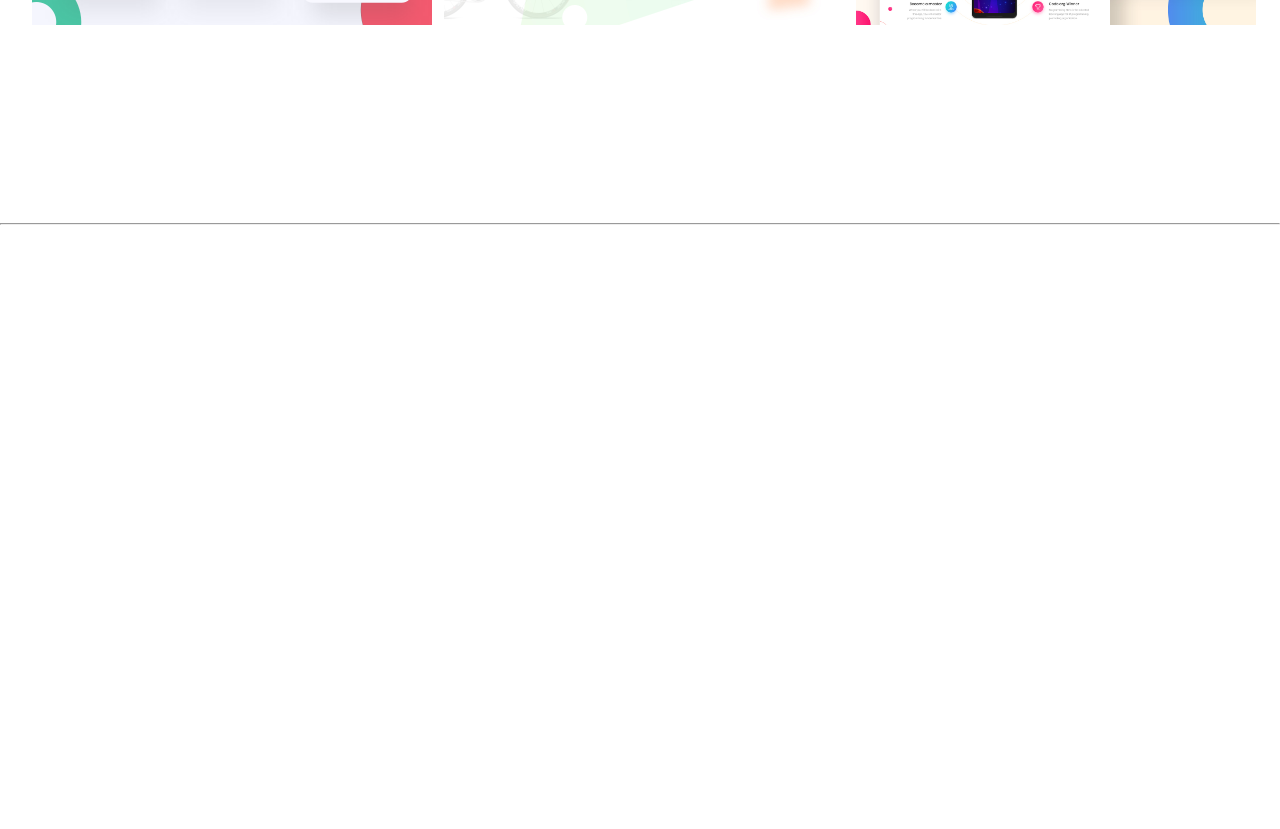
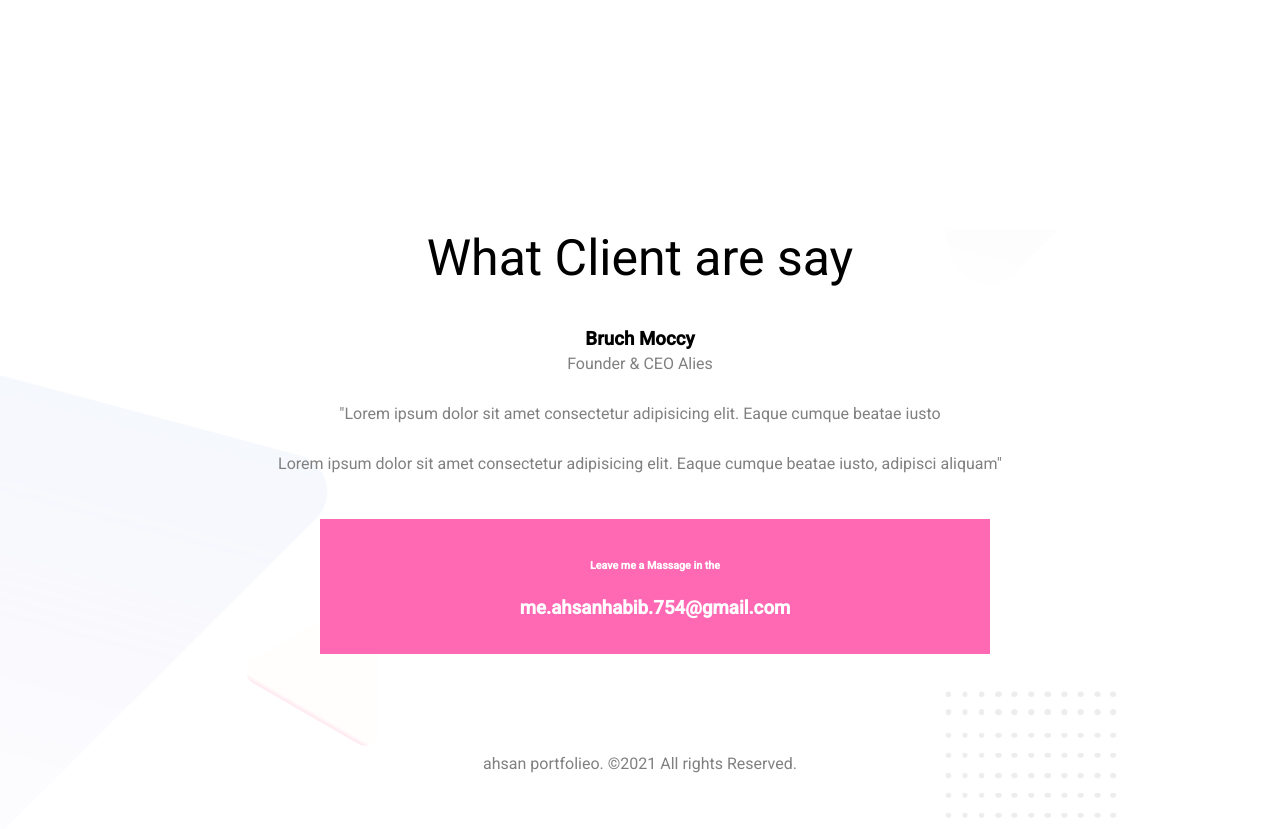
Before and after one commit to Ahsan75412/Mid-Leavle-Portfolieo-Using-HTML-CSS, a plain HTML site: page index.html in a window 1280 px wide. Shown: the part 1703-2532 px from the top of the page. Before the commit the page ends 1936 px from the top, so only its background shows below. Drawn offline with Linux system fonts and the light colour scheme.

Commit message:
Project complete

```diff
--- a/index.html
+++ b/index.html
@@ -35,7 +35,7 @@
 
     </header>
 
-    <hr>
+
     <section class="biography-area">
         <div class="half-width">
             <img src="image/image 7.png" alt="Profile">
@@ -46,10 +46,11 @@
                 Temporibus commodi mollitia aliquid modi, itaque veritatis molestiae aut qui explicabo numquam
                 aspernatur vitae dolor, atque facilis iste recusandae harum aperiam quibusdam. Aperiam, cum.</p>
 
-                <a class="link-button" target="_blank" href="https://www.linkedin.com/in/ahsan-habib-66b6271b4/">DOWNLOAD CV</a>
+            <a class="link-button" target="_blank" href="https://www.linkedin.com/in/ahsan-habib-66b6271b4/">DOWNLOAD
+                CV</a>
         </div>
     </section>
-    <hr>
+
 
     <section class="work-area">
         <h2 class="big">My Latest Work</h2>
@@ -61,7 +62,27 @@
 
     </section>
 
-    <hr>
+
+
+    <section class="client-section">
+        <h1 class="say">What Client are say</h1>
+        <h3 class="say">Bruch Moccy</h3>
+        <p>Founder & CEO Alies</p>
+
+        <div class="CENT">
+            <p>"Lorem ipsum dolor sit amet consectetur adipisicing elit. Eaque cumque beatae iusto</p>
+
+            <p>Lorem ipsum dolor sit amet consectetur adipisicing elit. Eaque cumque beatae iusto, adipisci aliquam"</p>
+        </div>
+            <div class="massage">
+                <h6 class="CENT">Leave me a Massage in the</h6>
+                <h3 class="CENT"><a  target="_blank" href="https://mail.google.com/mail/u/0/#inbox">me.ahsanhabib.754@gmail.com</a></h3>
+            </div>
+
+            <footer>
+              ahsan portfolieo. &copy;2021 All rights Reserved.
+            </footer>
+    </section>
 
 </body>
 
--- a/style.css
+++ b/style.css
@@ -91,3 +91,43 @@ header{
     height: 300px;
     margin-left: 8px;
 }
+
+.say{
+    text-align: center;
+
+}
+.client-section{
+    background-image: url(image/footer-bg.png);
+    background-size: 1200px;
+    background-repeat: no-repeat;
+}
+.client-section p{
+
+    text-align: center;
+    margin-top: -15px;
+}
+.CENT{
+    text-align: center;
+    color: #fff;
+
+}
+
+.CENT a{
+    text-decoration: none;
+    color: #fff;
+}
+.massage{
+    background-color: hotpink;
+    margin-left: 25%;
+    padding: 15px;
+    padding-bottom: 50px;
+    height: 70px;
+    width: 50%;
+    text-align: center;
+}
+
+footer{
+    text-align: center;
+    color: gray;
+    margin-top: 100px;
+}
```
Lines whose indentation alone changed are shown as unchanged.
